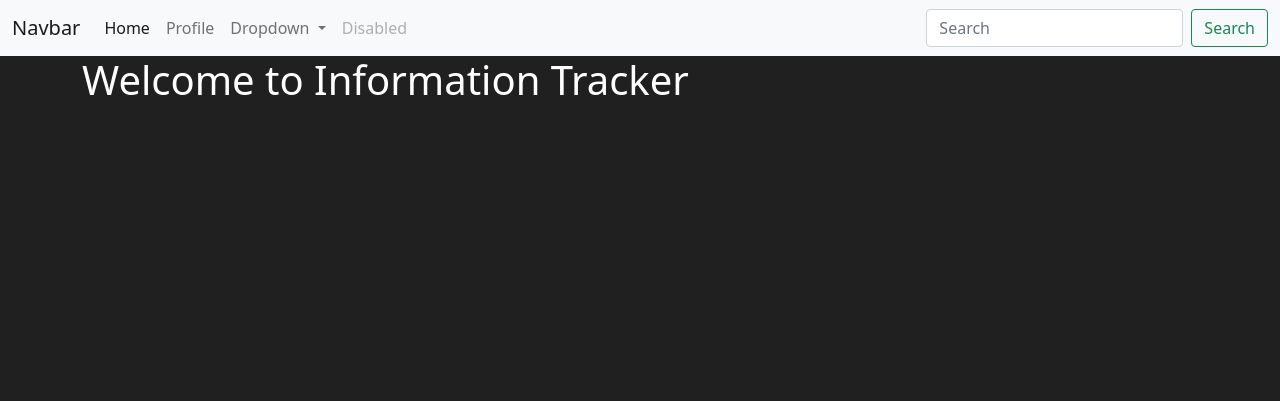
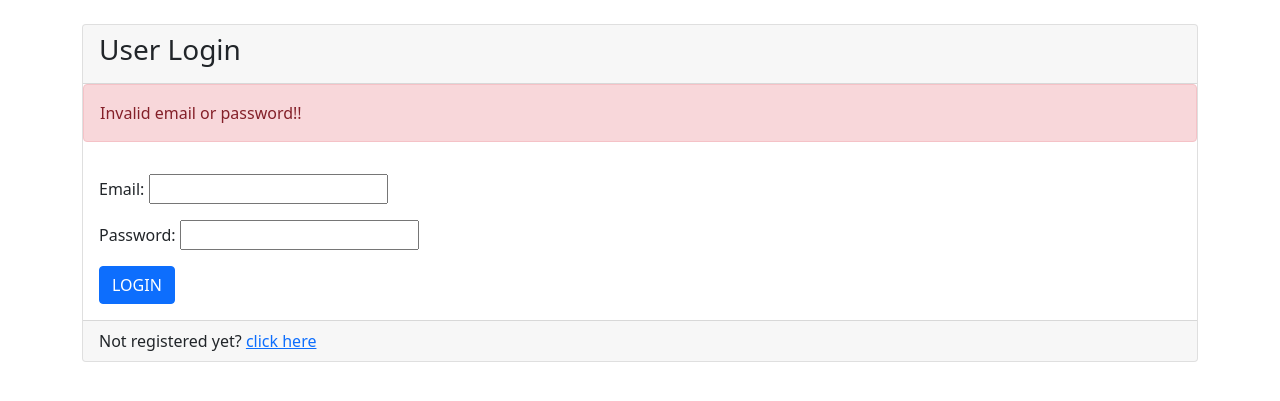
Before and after one commit to Sanumaya/project, a Django app: page /project/users/dashboard/ in a window 1280 px wide. Shown: the top 401 px of the page. Run offline with Django 4.2, Linux system fonts and the light colour scheme.

Commit message:
model update, alter, session and static file

```diff
--- a/new_project/new_app/admin.py
+++ b/new_project/new_app/admin.py
@@ -8,6 +8,6 @@ admin.site.register(AcademicDetail)
 admin.site.register(TrainingDetail)
 
 admin.site.app_index = "App_Project"
-admin.site.site_header = "App_Project"
+admin.site.site_header = "Project Admin"
 admin.site.site_title = "Admin"
 admin.site.index_title = "App_Project"
--- a/new_project/new_app/models.py
+++ b/new_project/new_app/models.py
@@ -33,7 +33,7 @@ class AcademicDetail(models.Model):
 
 class TrainingDetail(models.Model):
     org_name = models.CharField(max_length=200)
-    title = models.CharField(max_length=200)
+    title = models.CharField(max_length=100)
     category = models.CharField(max_length=200)
     duration = models.CharField(max_length=100)
     start_date = models.DateField()
--- a/new_project/new_app/templates/Users/dashboard.html
+++ b/new_project/new_app/templates/Users/dashboard.html
@@ -9,7 +9,6 @@
 {% block custom_css %}
 <style>
     body {
-        background-color: rgb(32, 32, 32);
         color: white;
     }
 </style>
@@ -19,12 +18,12 @@
 {% block body_content %}
 <div class="container-lg">
     <h1>{{ welcome_msg }}</h1>
+    <img src="/static/images/test.jpg" alt="">
 </div>
 {% endblock %}
 
 <!-- custom js -->
+{% load static %}
 {% block custom_js %}
-<script>
-    alert("Welcome to information tracker");
-</script>
+<script src="{% static 'js/script.js' %}"></script>
 {% endblock %}
--- a/new_project/new_app/templates/Users/login.html
+++ b/new_project/new_app/templates/Users/login.html
@@ -22,7 +22,7 @@
                 </div>
                 {% endif %}
                 <div class="card-body">
-                    <form action="#" method="POST">
+                    <form action="{% url 'user.login'%}" method="POST">
                         {% csrf_token %}
                         {{ form.as_p }}
                         <input type="submit" class="btn btn-primary text-uppercase" value="login">
--- a/new_project/new_app/templates/Users/register.html
+++ b/new_project/new_app/templates/Users/register.html
@@ -17,7 +17,7 @@
                     <h3>User Login</h3>
                 </div>
                 <div class="card-body">
-                    <form action="#" method="POST">
+                    <form action="{% url 'user.register' %}" method="POST">
                         {% csrf_token %}
                         {{ form.as_p }}
                         <input type="submit" class="btn btn-primary text-uppercase" value="register">
--- a/new_project/new_app/templates/layouts/base.html
+++ b/new_project/new_app/templates/layouts/base.html
@@ -8,6 +8,9 @@
     <!-- Bootstrap CSS -->
     <link href="https://cdn.jsdelivr.net/npm/bootstrap@5.0.2/dist/css/bootstrap.min.css" rel="stylesheet" integrity="sha384-EVSTQN3/azprG1Anm3QDgpJLIm9Nao0Yz1ztcQTwFspd3yD65VohhpuuCOmLASjC" crossorigin="anonymous">
 
+    <!--Internal Css-->
+    {% load static %}
+    <link rel="stylesheet" href="{% static 'css/style.css' %}">
     <title>
         {% block title %}
         {% endblock %}
@@ -42,7 +45,7 @@
                   <li><a class="dropdown-item" href="#">Action</a></li>
                   <li><a class="dropdown-item" href="#">Another action</a></li>
                   <li><hr class="dropdown-divider"></li>
-                  <li><a class="dropdown-item" href="#">Something else here</a></li>
+                  <li><a class="dropdown-item" href="{% url 'user.logout'%}">LogOut</a></li>
                 </ul>
               </li>
               <li class="nav-item">
--- a/new_project/new_app/urls.py
+++ b/new_project/new_app/urls.py
@@ -2,9 +2,10 @@ from django.urls import path
 from . import views
 
 urlpatterns = [
-     path('users/dashboard/', views.user_dashboard, name="user.dashboard"),
+    path('users/dashboard/', views.user_dashboard, name="user.dashboard"),
     path('users/register/', views.user_register, name="user.register"),
     path('users/login/', views.user_login, name="user.login"),
     path('users/edit/<int:user_id>', views.user_edit, name="user.edit"),
     path('users/profile/<int:user_id>', views.user_profile, name="user.profile"),
+    path('users/logout/', views.user_logout, name="user.logout")
 ]
--- a/new_project/new_app/views.py
+++ b/new_project/new_app/views.py
@@ -1,8 +1,10 @@
 from multiprocessing import context
 import re
+from urllib import request
 from django.shortcuts import render
 import random
 import string
+
 
 from django.core.mail import send_mail
 # importing forms classes
@@ -17,10 +19,17 @@ def generate_random_string(str_size, allowed_chars):
     return ''.join(random.choice(allowed_chars) for x in range(str_size))
 
 def user_dashboard(request):
+    login_form = StudentLoginForm()
     context = {
         "welcome_msg": "Welcome to Information Tracker",
+        "form": login_form,
     }
-    return render(request, "users/dashboard.html", context)
+    if request.session.has_key('session_id'):
+        return render(request, "users/dashboard.html")
+    else:
+        context.setdefault("msg_error", "Invalid email or password!!")
+        return render(request, "users/login.html", context)
+
 
 def user_profile(request, user_id):
    data = StudentDetail.objects.get(id = user_id)
@@ -55,7 +64,11 @@ def user_login(request):
         try:
             std_data = StudentDetail.objects.get(email=req_email)
             if std_data.password == req_password:
-                return render(request, "users/dashboard.html")
+                #storing session
+               request.session['session_id'] = std_data.id
+               #checking session
+               if request.session.has_key('session_id'):
+                  return render(request, "users/dashboard.html")
             else:
                 context.setdefault("msg_error", "Invalid email or password!!")
                 return render(request, "users/login.html", context)
@@ -65,6 +78,16 @@ def user_login(request):
     else:
         return render(request, "users/login.html", context)
 
+def user_logout(request):
+    if request.session.has_key('session_id'):
+        login_form = StudentLoginForm()
+        context = {"form": login_form, }
+
+        # destroying session
+        del request.session['session_id']
+
+        context.setdefault("msg_error", "Please login!!")
+        return render(request, "users/login.html", context)
 
 def user_register(request):
     reg_form = StudentDetailForm()
--- a/new_project/new_project/settings.py
+++ b/new_project/new_project/settings.py
@@ -9,7 +9,7 @@ https://docs.djangoproject.com/en/4.0/topics/settings/
 For the full list of settings and their values, see
 https://docs.djangoproject.com/en/4.0/ref/settings/
 """
-
+import os
 from pathlib import Path
 
 # Build paths inside the project like this: BASE_DIR / 'subdir'.
@@ -38,6 +38,7 @@ INSTALLED_APPS = [
     'django.contrib.messages',
     'django.contrib.staticfiles',
     'new_app',
+
 ]
 
 MIDDLEWARE = [
@@ -126,7 +127,7 @@ USE_TZ = True
 # https://docs.djangoproject.com/en/4.0/howto/static-files/
 
 STATIC_URL = 'static/'
-
+STATICFILES_DIRS = [os.path.join(BASE_DIR, 'static/')]
 # Default primary key field type
 # https://docs.djangoproject.com/en/4.0/ref/settings/#default-auto-field
 
--- /dev/null
+++ b/new_project/static/css/style.css
@@ -0,0 +1,3 @@
+body {
+    background-color: rgb(255, 127, 127) !important;
+}
--- /dev/null
+++ b/new_project/static/js/script.js
@@ -0,0 +1 @@
+alert("Welcome");
```
Also changed, not shown: new_project/new_app/migrations/0002_trainingdetail_purpose.py (added), new_project/new_app/migrations/0003_remove_trainingdetail_purpose_and_more.py (added), new_project/static/images/test.jpg (added).
